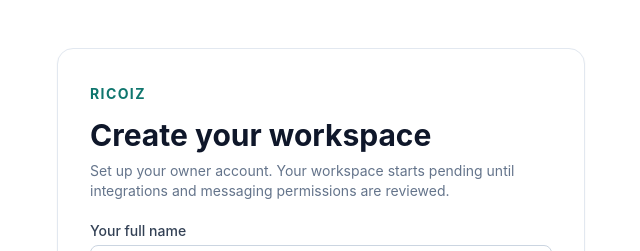
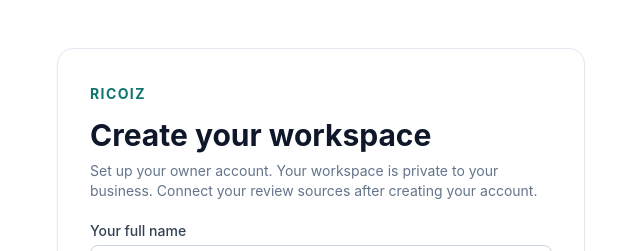
Before and after one commit to Deep-0610/Ricoiz_work, a Next.js app in the folder landing/: page /signup in a window 1280 px wide. Shown: the top 251 px of the page, without its empty margins (319-959 px from the left). Built offline with nearby package versions, Linux system fonts and the light colour scheme; no server answers.

Commit message:
Route dashboard API calls through same-origin proxy

```diff
--- a/landing/app/signup/page.jsx
+++ b/landing/app/signup/page.jsx
@@ -2,7 +2,7 @@
 
 import { useState } from "react";
 
-const API_URL = process.env.NEXT_PUBLIC_API_URL || "http://localhost:5000";
+const API_URL = "";
 
 export default function SignupPage() {
   const [form, setForm] = useState({ name: "", email: "", businessName: "", city: "", password: "", confirmPassword: "" });
@@ -39,7 +39,7 @@ export default function SignupPage() {
         <div>
           <a href="/" className="text-sm font-bold uppercase tracking-widest text-brand">Ricoiz</a>
           <h1 className="mt-3 text-3xl font-bold text-slate-900">Create your workspace</h1>
-          <p className="mt-2 text-sm text-slate-500">Set up your owner account. Your workspace starts pending until integrations and messaging permissions are reviewed.</p>
+          <p className="mt-2 text-sm text-slate-500">Set up your owner account. Your workspace is private to your business. Connect your review sources after creating your account.</p>
         </div>
         {[
           ["name", "Your full name", "text"],
```
